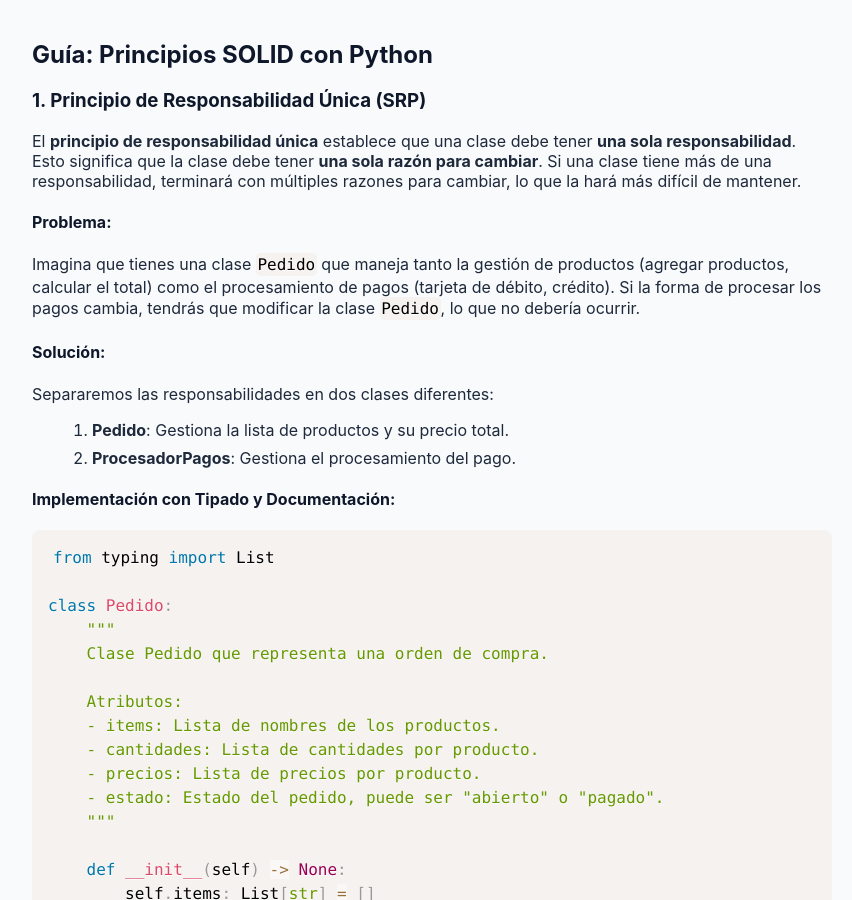
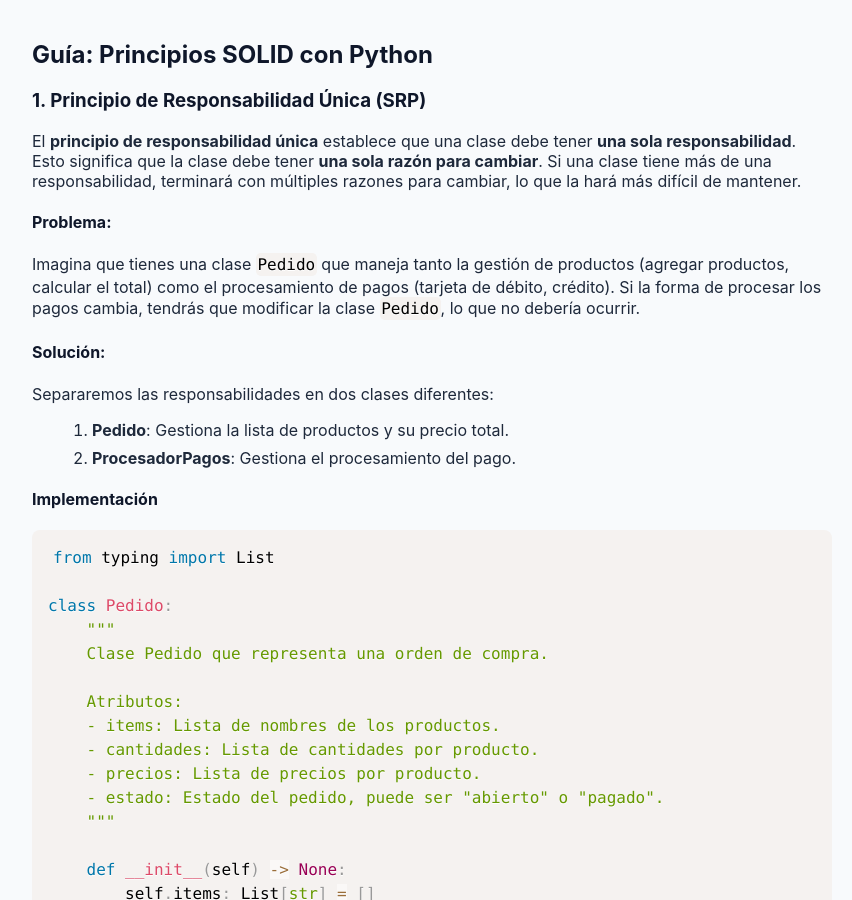
Before and after one commit to lorensfs/Test, a Jekyll site: the page built from Principios SOLID y KISS con Python.md, in a window 1280 px wide and 900 px high. Shown: the whole window, without its empty margins (208-1060 px from the left). Built offline with Jekyll 4.4.1, drawn with Linux system fonts in a browser that asks for light colours; nearby versions of some CDN libraries; our own code applies the rules of GitHub Pages for plain Markdown files; some of the changed text lies outside the part shown.

Commit message:
Update Principios SOLID y KISS con Python.md

````diff
--- a/Principios SOLID y KISS con Python.md
+++ b/Principios SOLID y KISS con Python.md
@@ -12,7 +12,7 @@ Separaremos las responsabilidades en dos clases diferentes:
 1. **Pedido**: Gestiona la lista de productos y su precio total.
 2. **ProcesadorPagos**: Gestiona el procesamiento del pago.
 
-#### **Implementación con Tipado y Documentación:**
+#### **Implementación**
 
 ```python
 from typing import List
@@ -110,7 +110,7 @@ Si agregamos más métodos de pago a la clase `ProcesadorPagos`, tendríamos que
 #### **Solución:**
 Usaremos **herencia y abstracción** para permitir que nuevas clases extiendan la funcionalidad de procesamiento de pagos sin modificar la clase base.
 
-#### **Implementación con Tipado y Documentación:**
+#### **Implementación**
 
 ```python
 from abc import ABC, abstractmethod
````
